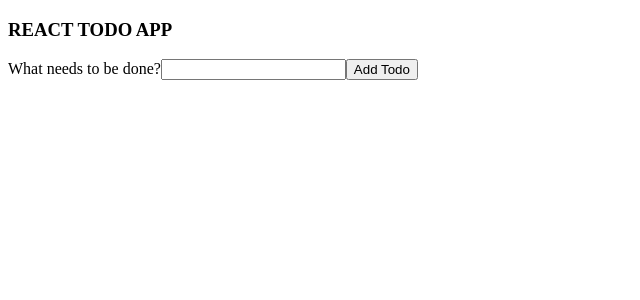
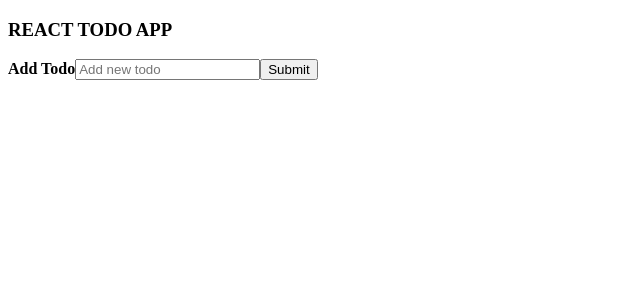
Before and after one commit to ThaneshworJoshi/react-js-projects, a React (Create React App) app: page / in a window 1280 px wide. Shown: the top 300 px of the page, without its empty margins (0-640 px from the left). Built offline with nearby package versions, Linux system fonts and the light colour scheme; the HTML template or start-up script is replaced by a standard one.

Commit message:
todo app version-2

```diff
--- a/src/components/TodoForm.jsx
+++ b/src/components/TodoForm.jsx
@@ -1,17 +1,29 @@
 import React from 'react';
 
-const TodoForm = (props) => {
-  // {todoText, handleTodoTextChange, saveTodo}
+const TodoForm = ({ addTodo }) => {
+  const [value, setValue] = React.useState('');
+
+  const handleSubmit = (e) => {
+    e.preventDefault();
+    if (!value) return;
+    addTodo(value);
+    setValue('');
+  };
+
   return (
-    <form onSubmit={() => {}}>
-      <label htmlFor='new-todo'>What needs to be done?</label>
+    <form onSubmit={handleSubmit}>
+      <label>
+        <b>Add Todo</b>
+      </label>
       <input
         type='text'
-        id='new-todo'
-        onChange={(event) => props.handleTodoTextChange(event)}
-        value={props.todoText}
+        className='input'
+        value={value}
+        onChange={(e) => setValue(e.target.value)}
+        placeholder='Add new todo'
       />
-      <button onClick={props.saveTodo}>Add Todo</button>
+
+      <button type='submit'>Submit</button>
     </form>
   );
 };
--- /dev/null
+++ b/src/components/TodoItem.jsx
@@ -0,0 +1,21 @@
+import React from 'react';
+
+const TodoItem = ({ todo, index, markTodo, removeTodo }) => {
+  return (
+    <div className='todo'>
+      <span style={{ textDecoration: todo.isDone ? 'line-through' : '' }}>
+        {todo.text}
+      </span>
+      <div>
+        <button variant='outline-success' onClick={() => markTodo(index)}>
+          ✓
+        </button>{' '}
+        <button variant='outline-danger' onClick={() => removeTodo(index)}>
+          ✕
+        </button>
+      </div>
+    </div>
+  );
+};
+
+export default TodoItem;
--- a/src/components/TodoList.jsx
+++ b/src/components/TodoList.jsx
@@ -1,11 +1,18 @@
 import React from 'react';
+import TodoItem from './TodoItem';
 
-const TodoList = (props) => {
+const TodoList = ({ todos, markTodo, removeTodo }) => {
   return (
     <div>
       <ul>
-        {props.todos.map((item) => (
-          <li key={item.id}>{item.text}</li>
+        {todos.map((todo, index) => (
+          <TodoItem
+            key={index}
+            index={index}
+            todo={todo}
+            markTodo={markTodo}
+            removeTodo={removeTodo}
+          />
         ))}
       </ul>
     </div>
--- a/src/containers/TodoApp.jsx
+++ b/src/containers/TodoApp.jsx
@@ -3,38 +3,29 @@ import TodoForm from '../components/TodoForm';
 import TodoList from '../components/TodoList';
 
 const TodoApp = () => {
-  const [items, setItems] = useState([]);
-  const [todoText, setTodoText] = useState('');
+  const [todos, setTodos] = React.useState([]);
 
-  function handleChange(event) {
-    let newTodoText = event.target.value;
-    setTodoText(newTodoText);
-  }
+  const addTodo = (text) => {
+    const newTodos = [...todos, { text, isDone: false }];
+    setTodos(newTodos);
+  };
+  const markTodo = (index) => {
+    const newTodos = [...todos];
+    newTodos[index].isDone = true;
+    setTodos(newTodos);
+  };
 
-  function handleSubmit(event) {
-    event.preventDefault();
-
-    if (todoText.length === 0) {
-      return;
-    }
-
-    const newTodo = { text: todoText, id: Date.now() };
-
-    let updatedTodoItems = [newTodo, ...items];
-
-    setItems(updatedTodoItems);
-    setTodoText('');
-  }
+  const removeTodo = (index) => {
+    const newTodos = [...todos];
+    newTodos.splice(index, 1);
+    setTodos(newTodos);
+  };
 
   return (
     <div>
       <h3>REACT TODO APP</h3>
-      <TodoForm
-        todoText={todoText}
-        handleTodoTextChange={handleChange}
-        saveTodo={handleSubmit}
-      />
-      <TodoList todos={items} />
+      <TodoForm addTodo={addTodo} />
+      <TodoList todos={todos} markTodo={markTodo} removeTodo={removeTodo} />
     </div>
   );
 };
```
